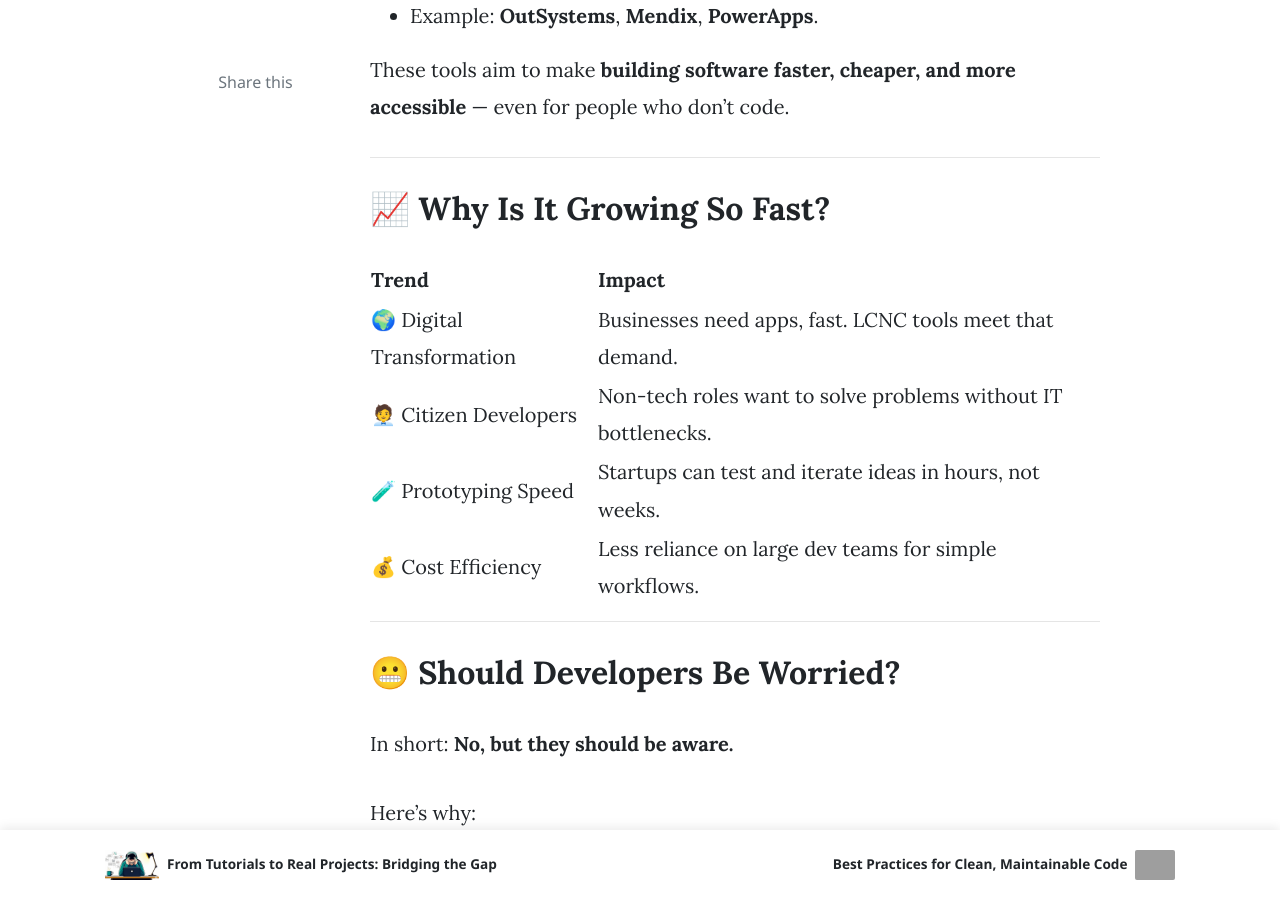
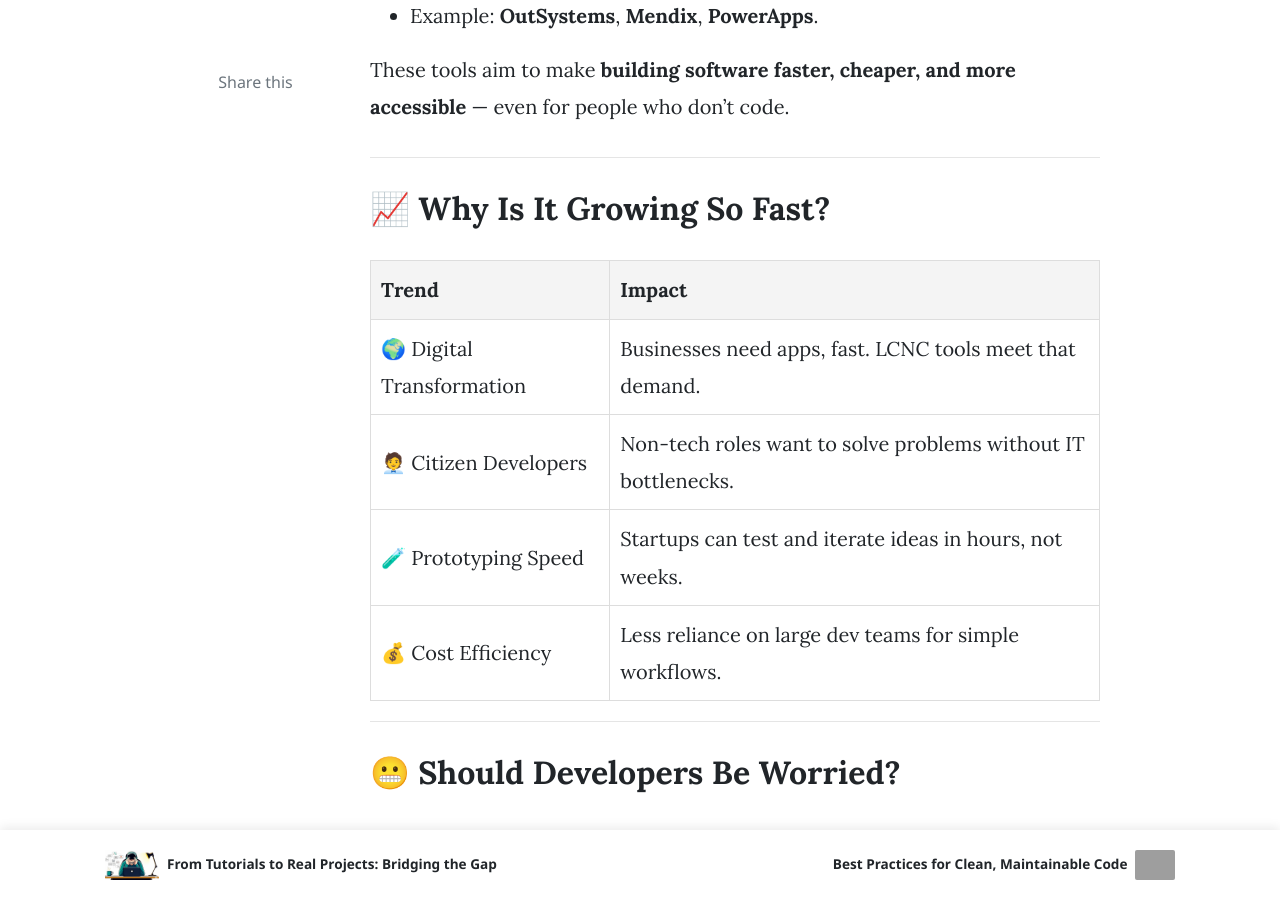
Before and after one commit to Rayean-Mahmud/rayean-mahmud.github.io, a Jekyll site: the page built from _posts/2025-05-28-low-code-no-code-future.md, in a window 1280 px wide and 900 px high, scrolled down 1333 px. Built offline with Jekyll 4.4.1, drawn with Linux system fonts in a browser that asks for light colours; nearby versions of some CDN libraries; comment, search, counter and statistics services are not loaded; grey boxes are pictures that could not be loaded.

Commit message:
Update 2025-05-28-low-code-no-code-future.md

```diff
--- a/_posts/2025-05-28-low-code-no-code-future.md
+++ b/_posts/2025-05-28-low-code-no-code-future.md
@@ -32,12 +32,32 @@ These tools aim to make **building software faster, cheaper, and more accessible
 
 ## 📈 Why Is It Growing So Fast?
 
-| Trend | Impact |
-|------|--------|
-| 🌍 Digital Transformation | Businesses need apps, fast. LCNC tools meet that demand. |
-| 🧑‍💼 Citizen Developers | Non-tech roles want to solve problems without IT bottlenecks. |
-| 🧪 Prototyping Speed | Startups can test and iterate ideas in hours, not weeks. |
-| 💰 Cost Efficiency | Less reliance on large dev teams for simple workflows. |
+<table style="border-collapse: collapse; width: 100%; margin: 1em 0;">
+  <thead>
+    <tr>
+      <th style="border: 1px solid #ddd; padding: 10px; background-color: #f4f4f4; text-align: left;">Trend</th>
+      <th style="border: 1px solid #ddd; padding: 10px; background-color: #f4f4f4; text-align: left;">Impact</th>
+    </tr>
+  </thead>
+  <tbody>
+    <tr>
+      <td style="border: 1px solid #ddd; padding: 10px;">🌍 Digital Transformation</td>
+      <td style="border: 1px solid #ddd; padding: 10px;">Businesses need apps, fast. LCNC tools meet that demand.</td>
+    </tr>
+    <tr>
+      <td style="border: 1px solid #ddd; padding: 10px;">🧑‍💼 Citizen Developers</td>
+      <td style="border: 1px solid #ddd; padding: 10px;">Non-tech roles want to solve problems without IT bottlenecks.</td>
+    </tr>
+    <tr>
+      <td style="border: 1px solid #ddd; padding: 10px;">🧪 Prototyping Speed</td>
+      <td style="border: 1px solid #ddd; padding: 10px;">Startups can test and iterate ideas in hours, not weeks.</td>
+    </tr>
+    <tr>
+      <td style="border: 1px solid #ddd; padding: 10px;">💰 Cost Efficiency</td>
+      <td style="border: 1px solid #ddd; padding: 10px;">Less reliance on large dev teams for simple workflows.</td>
+    </tr>
+  </tbody>
+</table>
 
 ---
 
```
